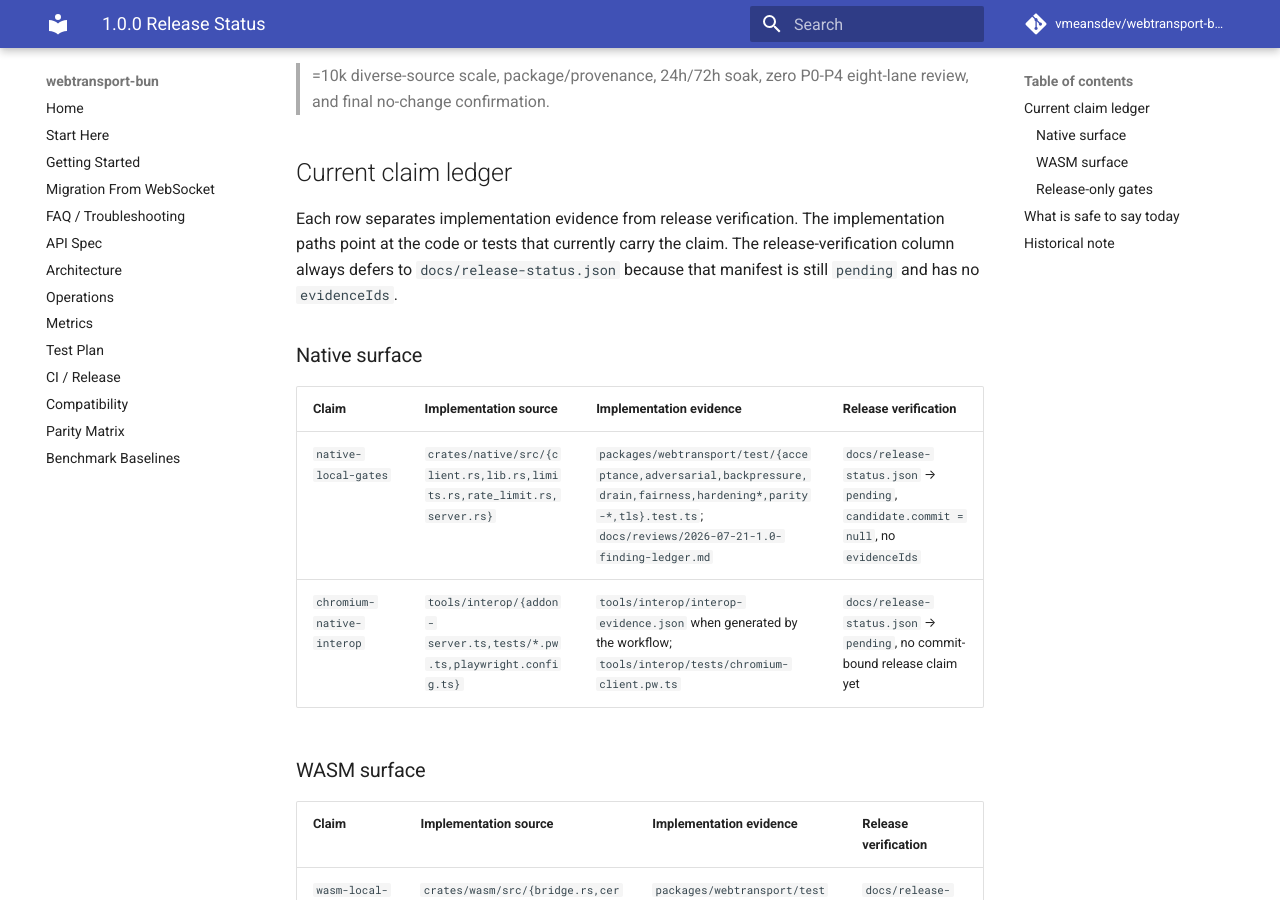
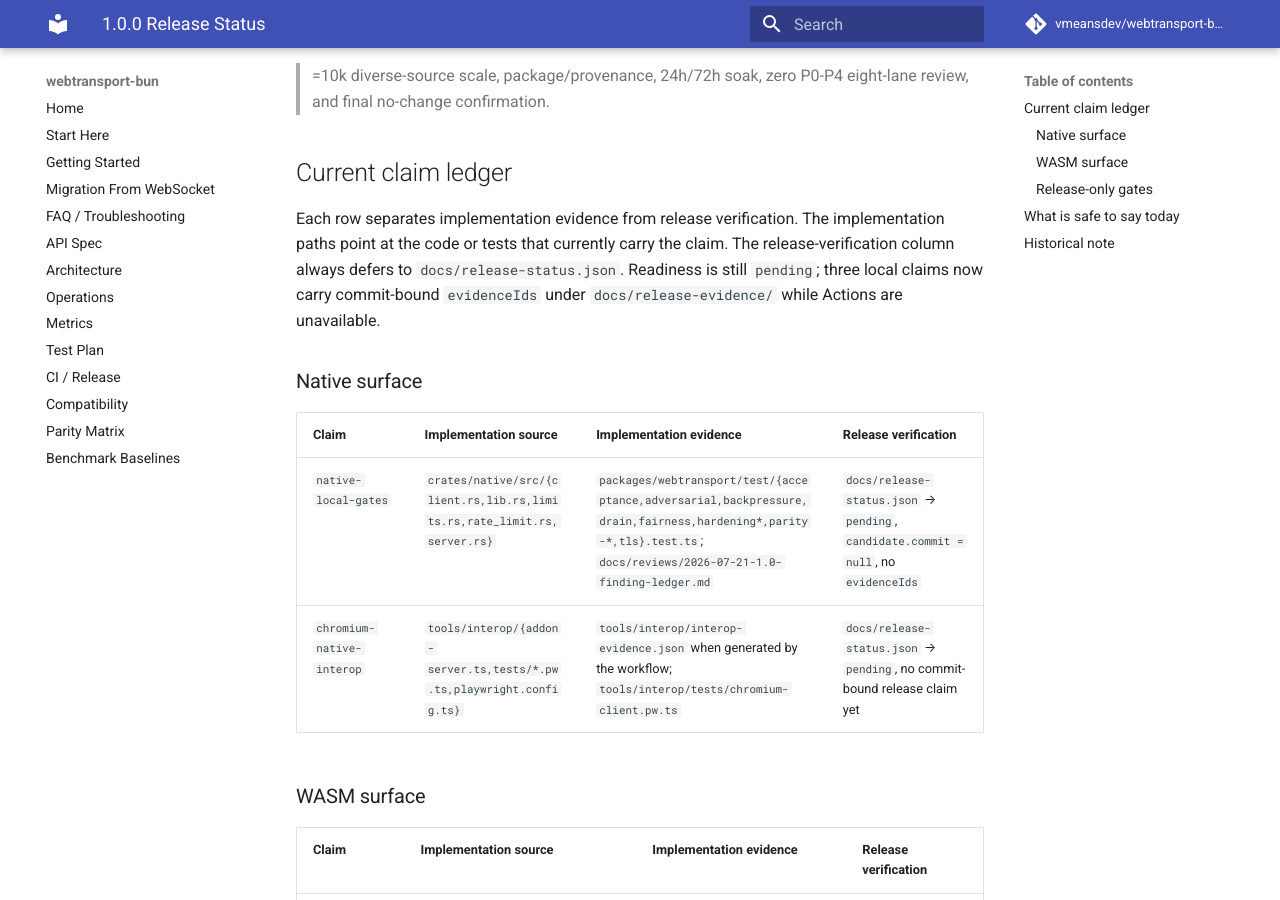
Before and after one commit to vmeansdev/webtransport-bun, an MkDocs documentation site: the page built from docs/RELEASE_1.0_STATUS.md, in a window 1280 px wide and 900 px high, scrolled down 385 px. Built offline with MkDocs 1.6.1 and Material for MkDocs 9.7.7, drawn with Linux system fonts in a browser that asks for light colours; comment, search, counter and statistics services are not loaded.

Commit message:
Track Actions-independent local evidence progress on feat/wasm-1.0
Note the three bound claims, fuzz smoke fix, and remaining readiness blockers.

Co-authored-by: Cursor <cursoragent@cursor.com>

```diff
--- a/docs/RELEASE_1.0_STATUS.md
+++ b/docs/RELEASE_1.0_STATUS.md
@@ -18,8 +18,9 @@ eight-lane review, and final no-change confirmation.
 
 Each row separates implementation evidence from release verification. The
 implementation paths point at the code or tests that currently carry the claim.
-The release-verification column always defers to `docs/release-status.json`
-because that manifest is still `pending` and has no `evidenceIds`.
+The release-verification column always defers to `docs/release-status.json`.
+Readiness is still `pending`; three local claims now carry commit-bound
+`evidenceIds` under `docs/release-evidence/` while Actions are unavailable.
 
 ### Native surface
 
```
Also changed, not shown: PROGRESS.md (+19 -5 lines).
